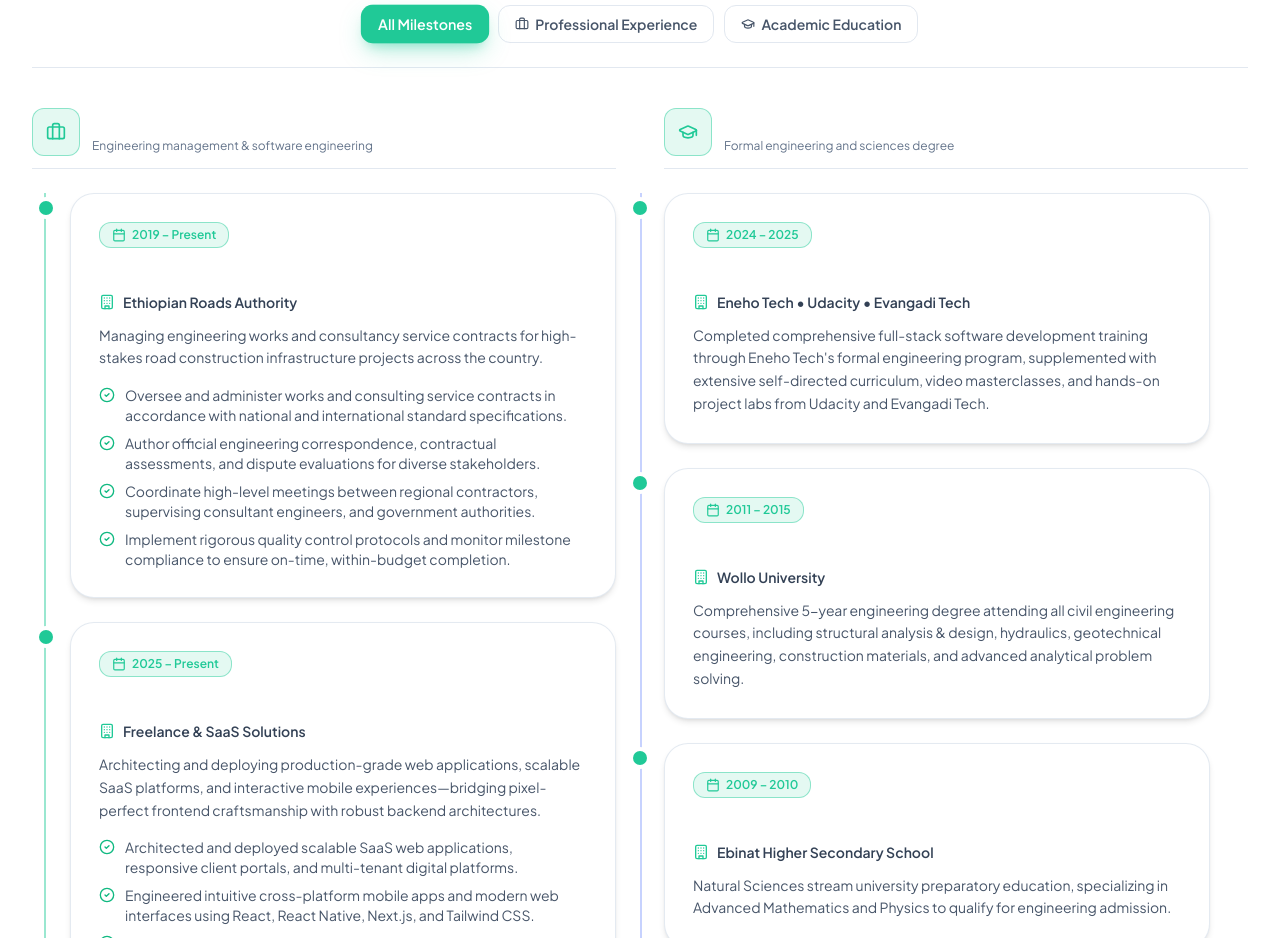
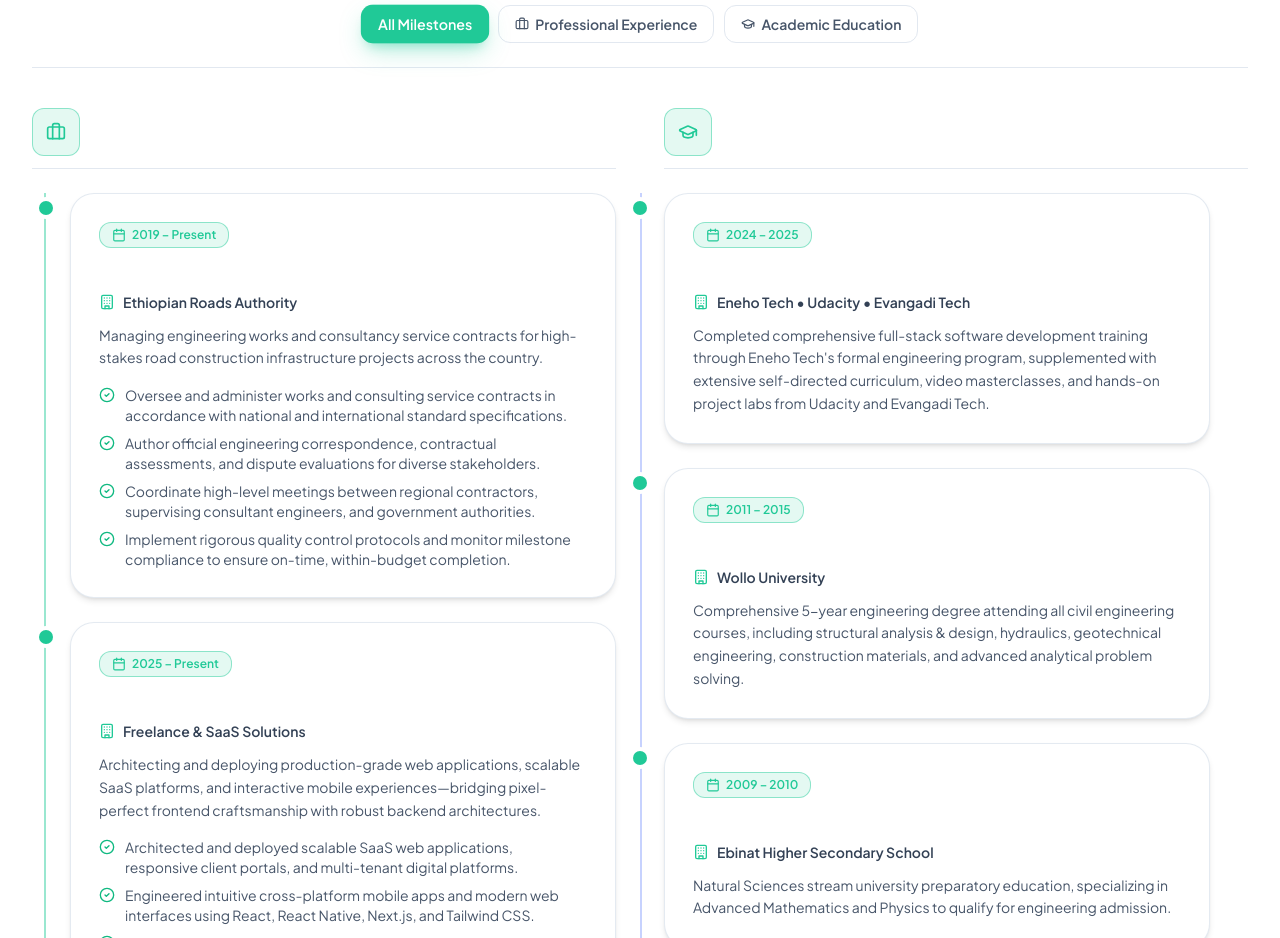
Before and after one commit to meseretshumye/Resume, a React (Vite) app: page / in a window 1280 px wide. Shown: the part 2720-3658 px from the top of the page. Built offline with nearby package versions, Linux system fonts and the light colour scheme.

Commit message:
style(experience): remove sub-header labels from Experience and Education columns

```diff
--- a/src/components/ExperienceEducation.jsx
+++ b/src/components/ExperienceEducation.jsx
@@ -75,7 +75,6 @@ export default function ExperienceEducation({ experience = [], education = [], o
                 </div>
                 <div>
                   <h3 className="text-xl font-bold text-slate-900 dark:text-white">Professional Experience</h3>
-                  <p className="text-xs text-slate-500 dark:text-slate-400">Engineering management & software engineering</p>
                 </div>
               </div>
 
@@ -132,7 +131,6 @@ export default function ExperienceEducation({ experience = [], education = [], o
                 </div>
                 <div>
                   <h3 className="text-xl font-bold text-slate-900 dark:text-white">Academic Education</h3>
-                  <p className="text-xs text-slate-500 dark:text-slate-400">Formal engineering and sciences degree</p>
                 </div>
               </div>
 
```
